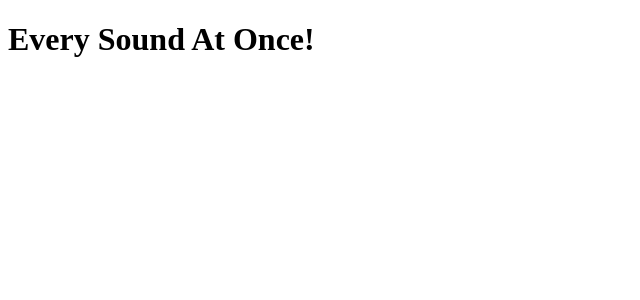
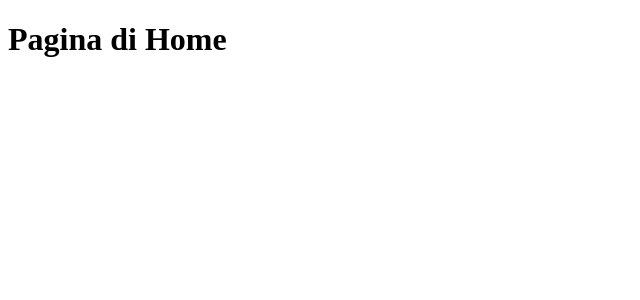
Before and after one commit to lorenzosalti/esao-backoffice, a React (Vite) app in the folder esao-frontend/: page / in a window 1280 px wide. Shown: the top 300 px of the page, without its empty margins (0-640 px from the left). Built offline with nearby package versions, Linux system fonts and the light colour scheme.

Commit message:
feat: create simple routing

```diff
--- a/esao-frontend/src/App.jsx
+++ b/esao-frontend/src/App.jsx
@@ -1,8 +1,18 @@
+import { BrowserRouter, Routes, Route } from "react-router-dom"
+import Records from "./pages/Records"
+import RecordDetails from "./pages/RecordDetails"
 
 function App() {
 
   return (
-    <h1>Every Sound At Once!</h1>
+    <BrowserRouter>
+      <Routes>
+        <Route path="/" element={<h1>Pagina di Home</h1>} />
+        <Route path="/records" element={<Records />} />
+        <Route path="/records/:id" element={<RecordDetails />} />
+        <Route path="*" element={<h1>404 Not Found</h1>} />
+      </Routes>
+    </BrowserRouter>
   )
 }
 
```
